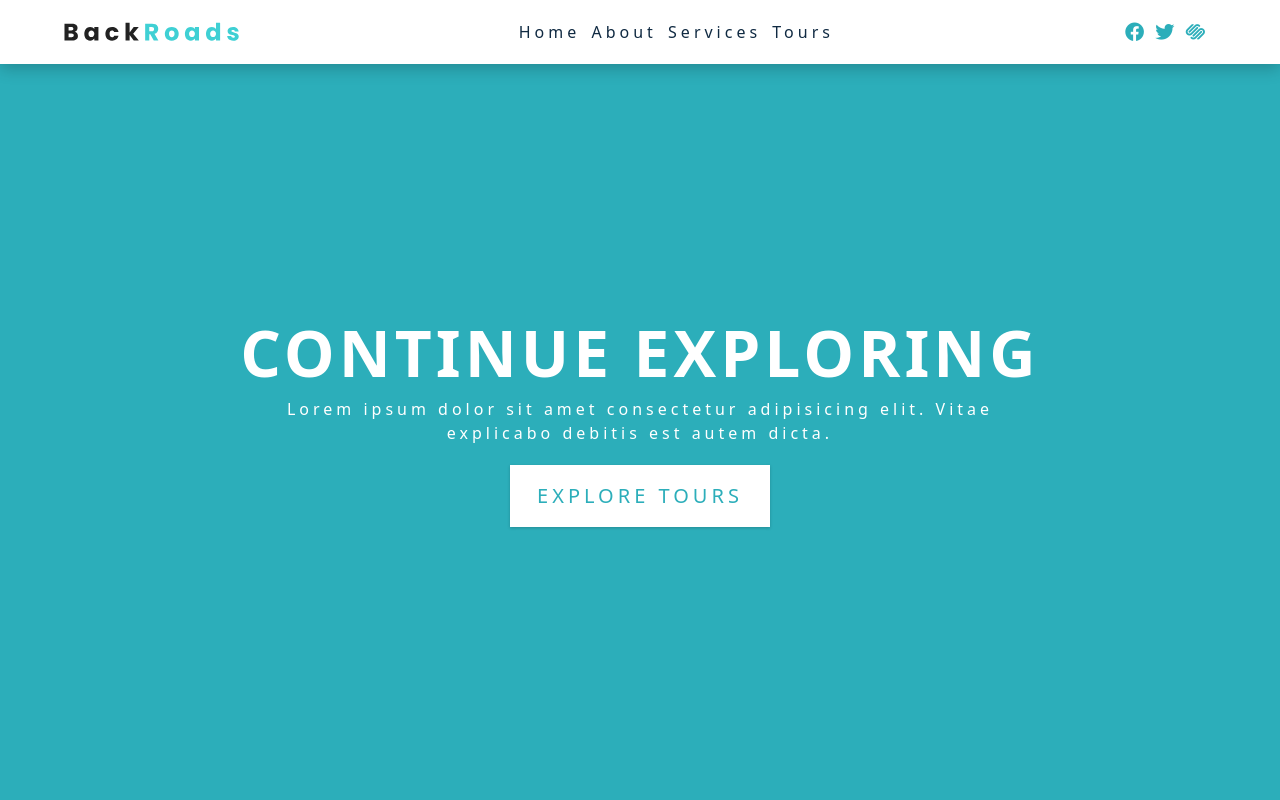
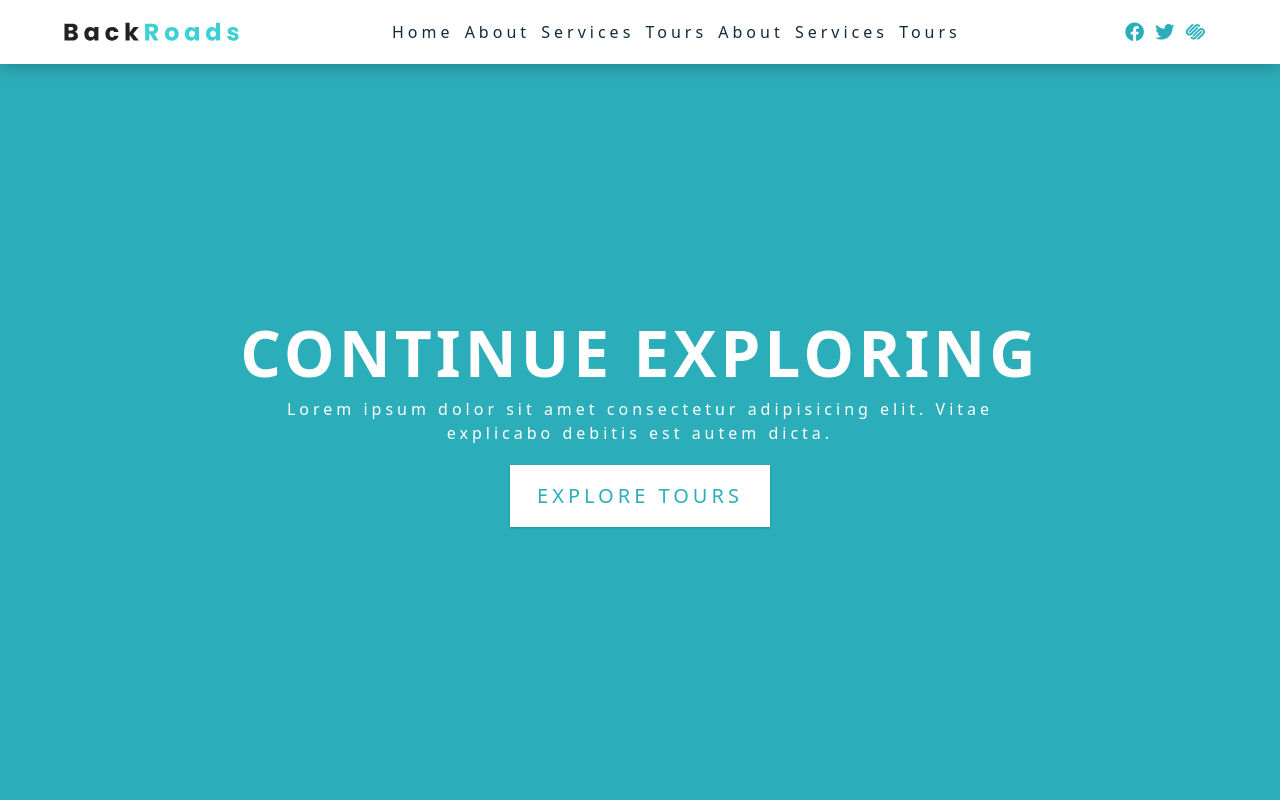
Before and after one commit to EnlighterNo01/backroads-app, a React (Create React App) app: page / in a window 1280 px wide. Shown: the top 800 px of the page. Built offline with nearby package versions, Linux system fonts and the light colour scheme.

Commit message:
page links

```diff
--- a/src/components/Navbar.js
+++ b/src/components/Navbar.js
@@ -1,4 +1,5 @@
 import logo from '../images/logo.svg'
+import { pageLinks } from '../data';
 
 const Navbar = () => {
   return (
@@ -12,10 +13,15 @@ const Navbar = () => {
             </div>
             {/* <!-- left this comment on purpose --> */}
             <ul className="nav-links" id="nav-links">
-                <li>
-                    <a href="#home" className="nav-link"> home </a>
-                </li>
-
+                {pageLinks.map((link) => {
+                    return (
+                        <li key={link.id}>
+                        <a href={link.href} className="nav-link">
+                            {link.text}
+                        </a>
+                    </li>
+                    );
+                })}
                 <li>
                     <a href="#about" className="nav-link"> about </a>
                 </li>
--- /dev/null
+++ b/src/data.js
@@ -0,0 +1,6 @@
+export const pageLinks = [
+    {id:1, href:'#home', text:'home'},
+    {id:2, href:'#about', text:'about'},
+    {id:3, href:'#services', text:'services'},
+    {id:4, href:'#tours', text:'tours'},
+];
```
